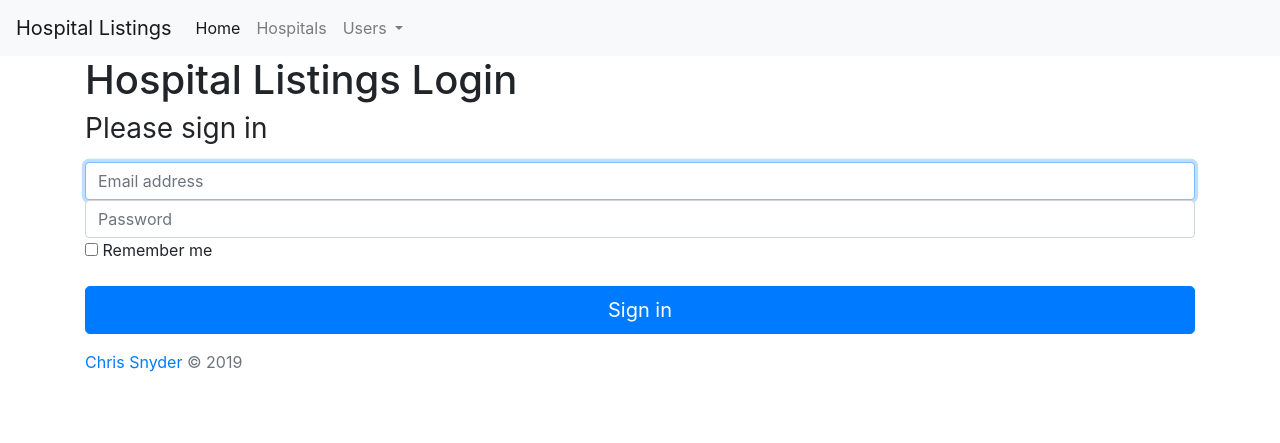
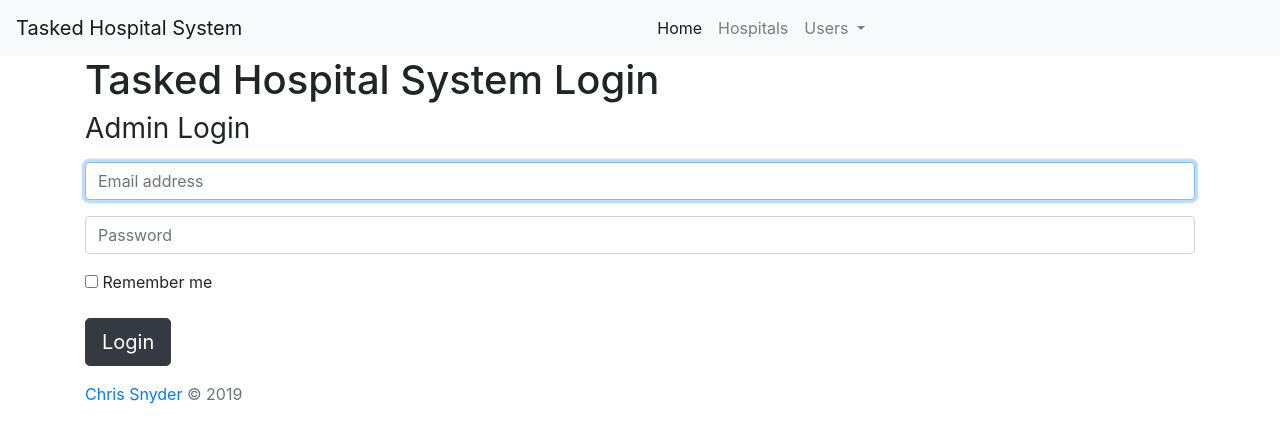
Before and after one commit to iplayguitar81/symfony4-test, a Symfony app: template templates/security/login.html.twig in a window 1280 px wide. Shown: the top 443 px of the page. Run offline with Twig, Linux system fonts and the light colour scheme; the template is opened without the code that fills it, so the values that code supplies are empty; some libraries are stand-ins or nearby versions.

Commit message:
Front end:  Added a footer with copyright date and updated login form styles to go with the bootstrap 4 flow better. :)

```diff
--- a/templates/base.html.twig
+++ b/templates/base.html.twig
@@ -8,18 +8,18 @@
         <!-- Bootstrap CSS -->
         <link rel="stylesheet" href="https://maxcdn.bootstrapcdn.com/bootstrap/4.0.0/css/bootstrap.min.css" integrity="sha384-Gn5384xqQ1aoWXA+058RXPxPg6fy4IWvTNh0E263XmFcJlSAwiGgFAW/dAiS6JXm" crossorigin="anonymous">
 
-        <title>{% block title %}Welcome!{% endblock %}</title>
+        <title>{% block title %}{% endblock %}</title>
         {% block stylesheets %}{% endblock %}
     </head>
     <body>
     <nav class="navbar navbar-expand-lg navbar-light bg-light">
-        <a class="navbar-brand" href="{{ path('home') }}">Hospital Listings</a>
+        <a class="navbar-brand" href="{{ path('home') }}">Tasked Hospital System</a>
         <button class="navbar-toggler" type="button" data-toggle="collapse" data-target="#navbarSupportedContent" aria-controls="navbarSupportedContent" aria-expanded="false" aria-label="Toggle navigation">
             <span class="navbar-toggler-icon"></span>
         </button>
 
         <div class="collapse navbar-collapse" id="navbarSupportedContent">
-            <ul class="navbar-nav mr-auto">
+            <ul class="navbar-nav mx-auto">
                 <li class="nav-item active">
                     <a class="nav-link" href="{{ path('home') }}">Home</a>
                 </li>
@@ -42,11 +42,7 @@
 
                             <a class="dropdown-item" href="{{ path('app_hospitals_create') }}">Create Hospital</a>
 
-
-
-
                         {% endif %}
-
 
                             <a class="dropdown-item" href="{{ path('app_logout') }}">Logout</a>
                         </div>
--- a/templates/security/login.html.twig
+++ b/templates/security/login.html.twig
@@ -1,37 +1,39 @@
 {% extends 'base.html.twig' %}
 
-{% block title %}Hospital Listings Login{% endblock %}
+{% block title %}Tasked Hospital System Login{% endblock %}
 
 {% block body %}
 
 <div class="container">
-<h1>Hospital Listings Login</h1>
+<h1>Tasked Hospital System Login</h1>
 
 
-    {#<form action="{{ path('app_login') }}" method="post">#}
-
-        <form class="form-signin" method="post">
+        <form method="post">
             {% if error %}
                 <div class="alert alert-danger">{{ error.messageKey|trans(error.messageData, 'security') }}</div>
             {% endif %}
-            <h1 class="h3 mb-3 font-weight-normal">Please sign in</h1>
+            <h1 class="h3 mb-3 font-weight-normal">Admin Login</h1>
+            <div class="form-group">
             <label for="inputEmail" class="sr-only">Email address</label>
             <input type="email" value="{{ last_username }}" name="email" id="inputEmail" class="form-control" placeholder="Email address" required autofocus>
-            <label for="inputPassword" class="sr-only">Password</label>
+            </div>
+            <div class="form-group">
+                <label for="inputPassword" class="sr-only">Password</label>
             <input type="password" name="password" id="inputPassword" class="form-control" placeholder="Password" required>
-            <input type="hidden" name="_csrf_token" value="{{ csrf_token('authenticate') }}">
+            </div>
+
+                <input type="hidden" name="_csrf_token" value="{{ csrf_token('authenticate') }}">
 
             <div class="checkbox mb-3">
                 <label>
                     <input type="checkbox" name="_remember_me"> Remember me
                 </label>
             </div>
-            <button class="btn btn-lg btn-primary btn-block" type="submit">
-                Sign in
+            <button class="btn btn-lg btn-dark btn-lg" type="submit">
+                Login
             </button>
         </form>
 
 
-
 </div>
 {% endblock %}
```
